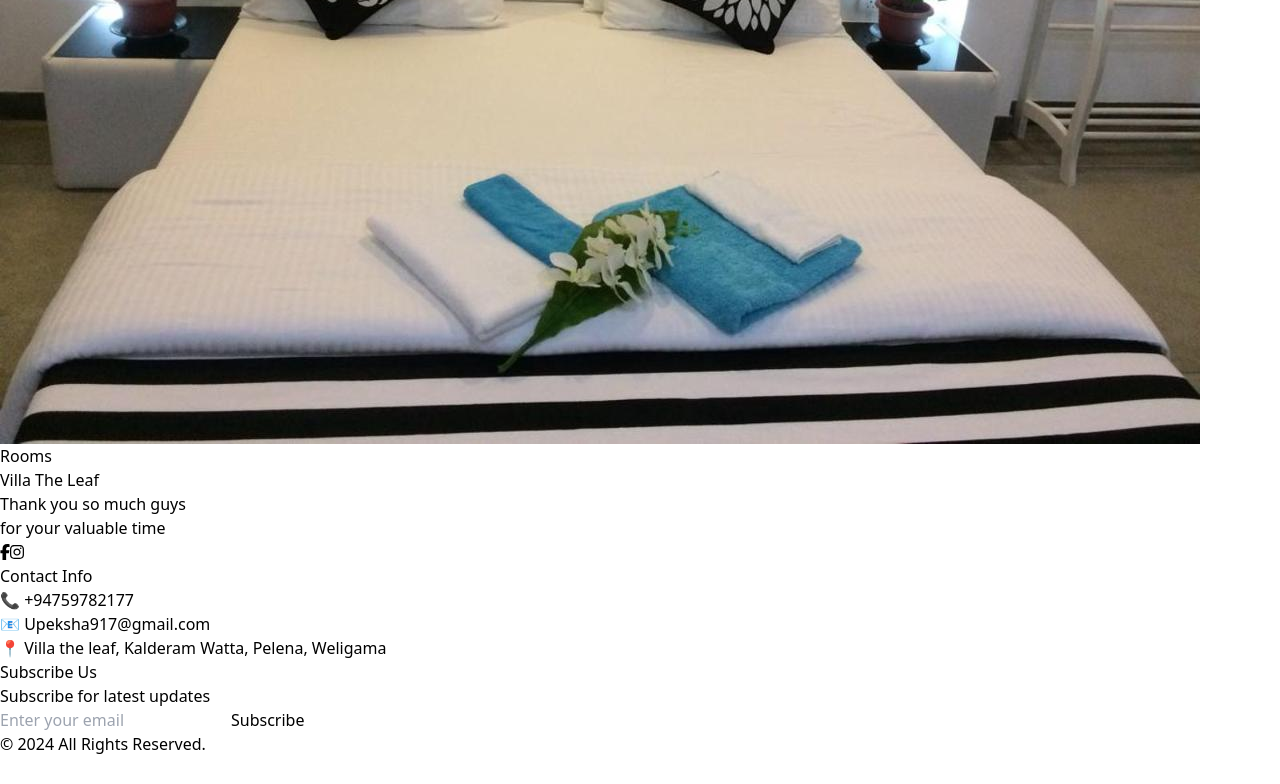
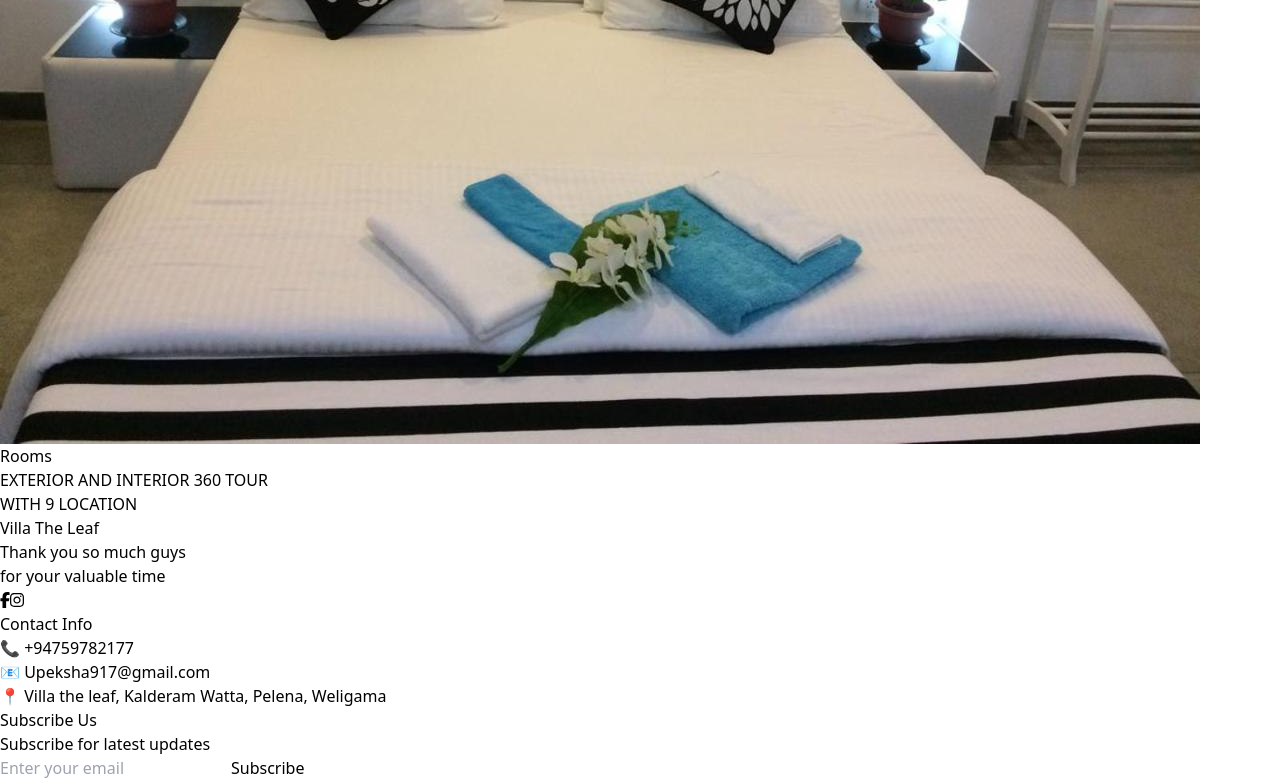
Before and after one commit to Sanduni4822/Hotel-Booking-System-New, a React (Vite) app: page /rooms in a window 1280 px wide. Shown: the part 672-1456 px from the top of the page. Before the commit the page ends 1428 px from the top, so only its background shows below. Built offline with nearby package versions, Linux system fonts and the light colour scheme.

Commit message:
Add a new section

```diff
--- a/src/pages/RoomsPage.jsx
+++ b/src/pages/RoomsPage.jsx
@@ -3,7 +3,8 @@ import room from '../assets/rooms/room.jpg';
 
 const RoomsPage = () => {
   return (
-    <div className="relative flex items-center justify-center min-h-screen bg-gray-100">
+    <div className="min-h-screen bg-gray-100 flex flex-col justify-center items-center">
+      <div className="relative flex items-center justify-center w-full">
         <img
           src={room}
           alt="Room"
@@ -15,6 +16,13 @@ const RoomsPage = () => {
           </span>
         </div>
       </div>
+      <div className="flex justify-center items-center text-center mt-8">
+        <p className="text-2xl">
+          EXTERIOR AND INTERIOR 360 TOUR <br />
+          WITH 9 LOCATION
+        </p>
+      </div>
+    </div>
   );
 };
 
```
Lines whose indentation alone changed are shown as unchanged.
